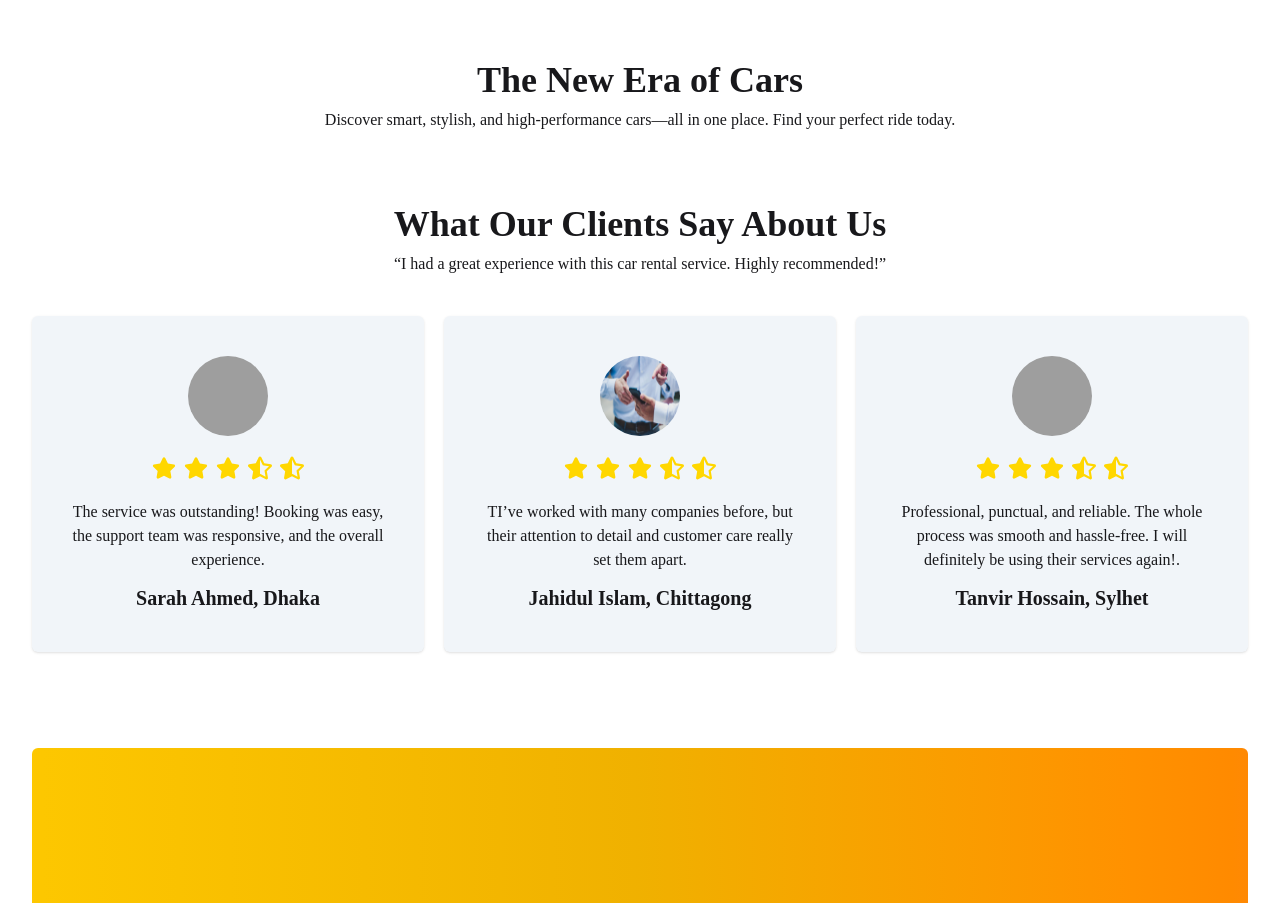
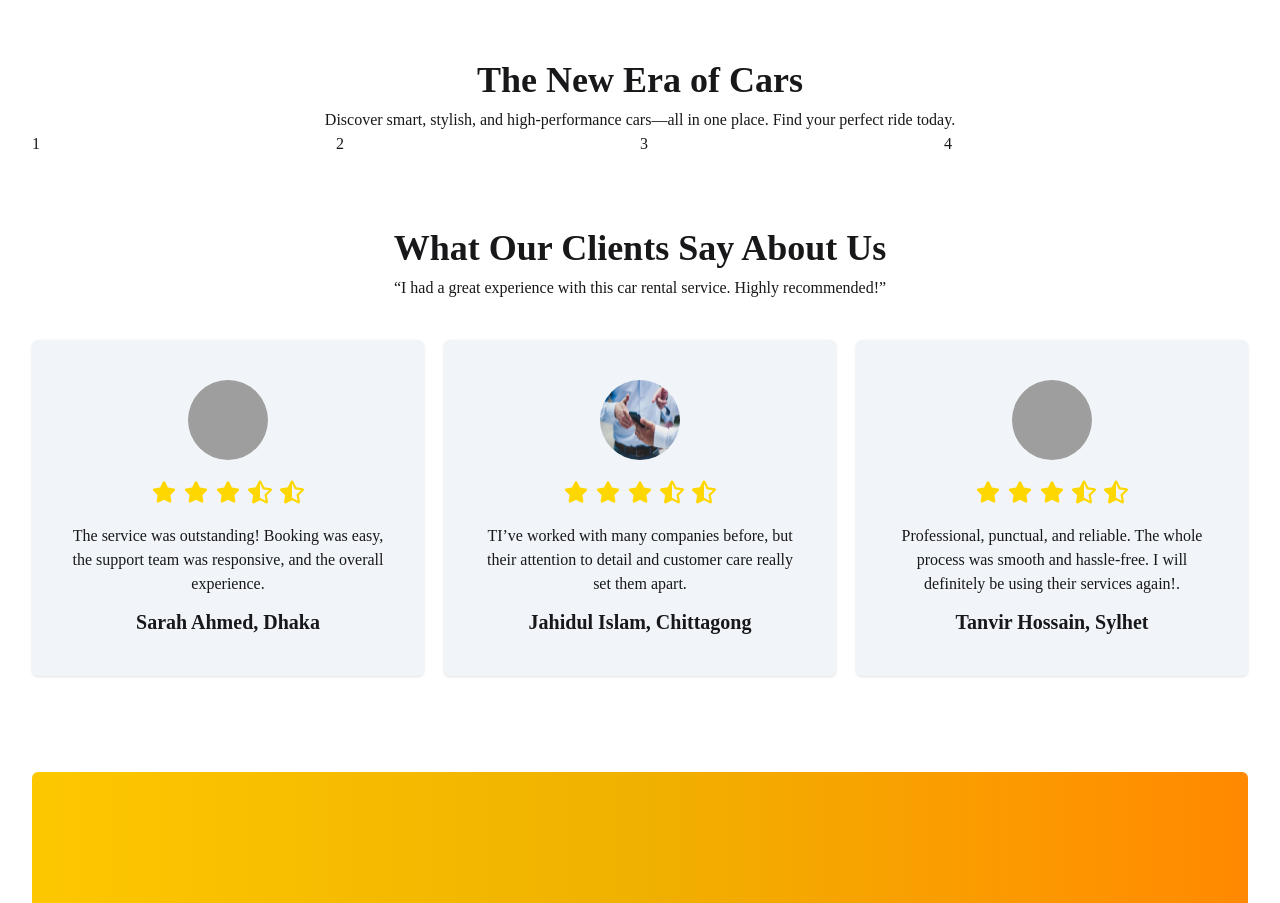
Before and after one commit to mizanur2734/car-rental-react-project, a React (Vite) app: page / in a window 1280 px wide. Shown: the part 1700-2603 px from the top of the page. Built offline with nearby package versions, Linux system fonts and the light colour scheme; grey boxes are pictures that could not be loaded.

Commit message:
added the car section 4 ta card set

```diff
--- a/src/component/CarSection.jsx
+++ b/src/component/CarSection.jsx
@@ -8,7 +8,12 @@ const CarSection = () => {
             </h2>
             <p className="text-center mt-2">Discover smart, stylish, and high-performance cars—all in one place. Find your perfect ride today.
             </p>
-
+            <div className='grid grid-cols-1 md:grid-cols-3 lg:grid-cols-4'>
+                <div className="">1</div>
+                <div className="">2</div>
+                <div className="">3</div>
+                <div className="">4</div>
+            </div>
         </div>
     );
 };
```
